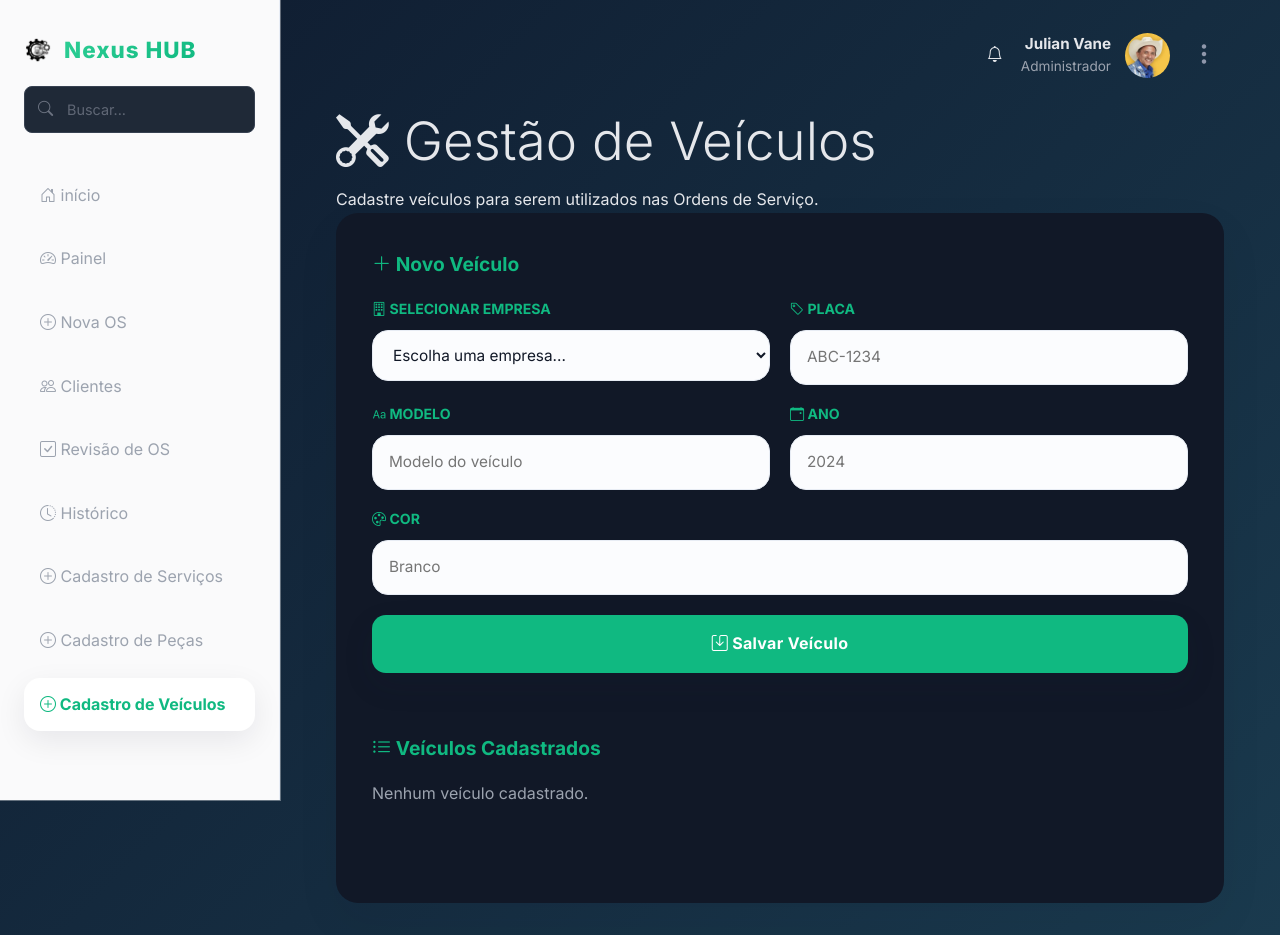
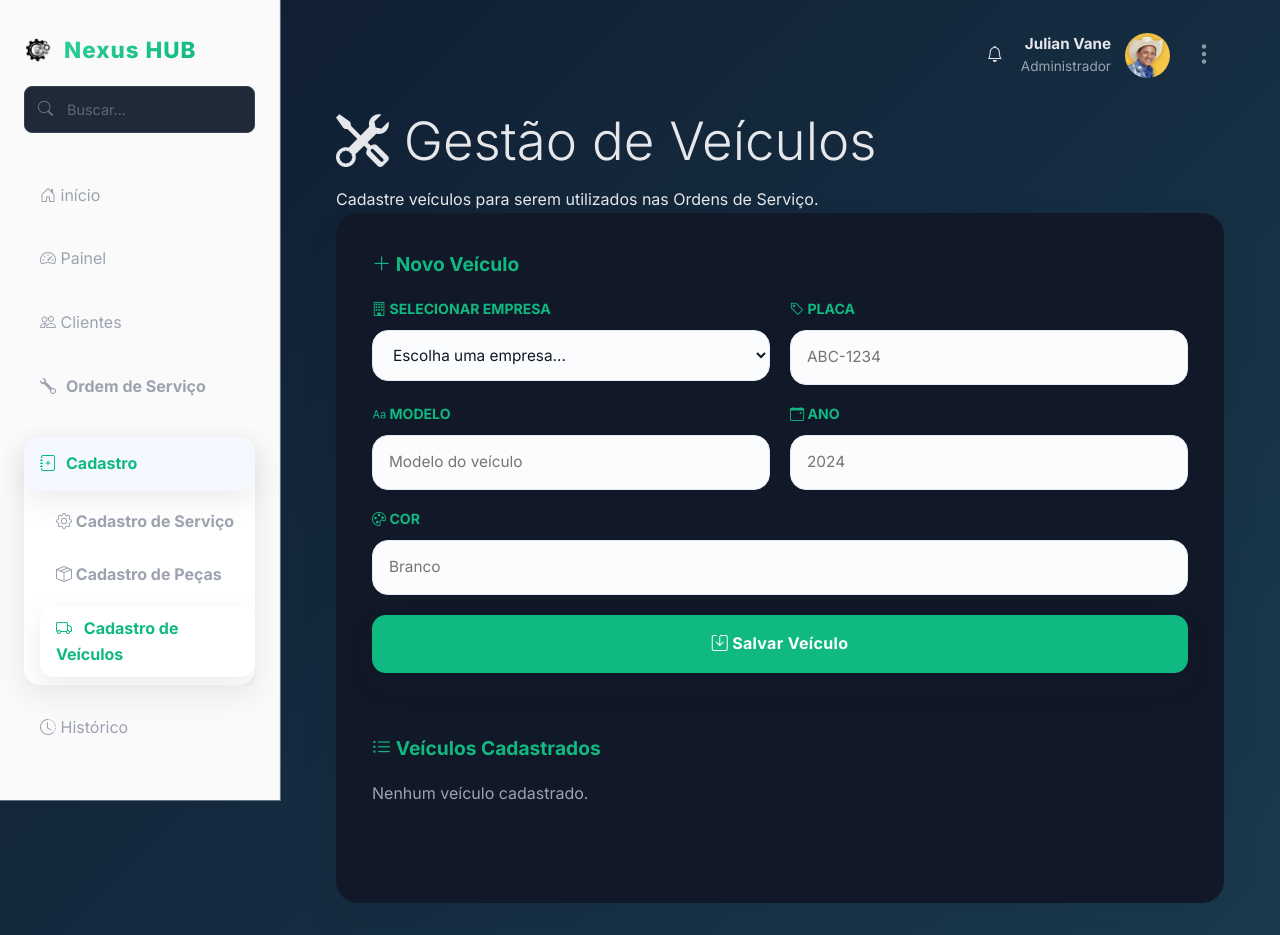
Before and after one commit to GiovanneRocha/Nexus_HUB, a PHP site: page /pages/cadastro_veiculo.html in a window 1280 px wide. Run offline with PHP 8.4, Linux system fonts and the light colour scheme.

Commit message:
Umas mudanças ae

```diff
--- a/assets/css/style.css
+++ b/assets/css/style.css
@@ -416,6 +416,94 @@ textarea {
     background: #f5f8ff;
     color: var(--destaque);
     transform: translateX(1px);
+}
+
+.menu-navegacao .menu-grupo {
+    padding: 0;
+    margin-bottom: 16px;
+}
+
+.menu-navegacao .menu-grupo-titulo {
+    display: flex;
+    align-items: center;
+    gap: 10px;
+    padding: 14px 16px;
+    border-radius: 16px;
+    color: var(--texto-secundario);
+    font-weight: 700;
+}
+
+.menu-navegacao .menu-grupo-titulo i {
+    font-size: 1rem;
+}
+
+.menu-navegacao .submenu {
+    list-style: none;
+    margin-top: 8px;
+    padding-left: 16px;
+    max-height: 0;
+    overflow: hidden;
+    opacity: 0;
+    visibility: hidden;
+    transition: max-height 0.25s ease, opacity 0.25s ease, visibility 0.25s ease;
+}
+
+.menu-navegacao .menu-grupo:hover .submenu,
+.menu-navegacao .menu-grupo.item-ativo .submenu {
+    max-height: 500px;
+    opacity: 1;
+    visibility: visible;
+}
+
+.menu-navegacao .submenu li {
+    padding: 10px 16px;
+    margin-bottom: 8px;
+    border-radius: 14px;
+    color: var(--texto-secundario);
+    transition: background 0.25s ease, color 0.25s ease, transform 0.25s ease;
+}
+
+.menu-navegacao .submenu li:hover {
+    background: #f5f8ff;
+    color: var(--destaque);
+    transform: translateX(1px);
+}
+
+.menu-navegacao .submenu li.item-ativo {
+    background: #ffffff;
+    color: var(--destaque);
+    font-weight: 700;
+    box-shadow: 0 10px 30px rgba(15,18,33,0.08);
+}
+
+.menu-navegacao .menu-grupo:hover > .menu-grupo-titulo,
+.menu-navegacao .menu-grupo.item-ativo > .menu-grupo-titulo {
+    background: #f5f8ff;
+    color: var(--destaque);
+}
+
+.menu-navegacao .menu-grupo-titulo {
+    cursor: pointer;
+}
+
+.menu-navegacao li.item-ativo > .menu-grupo-titulo,
+.menu-navegacao li.item-ativo > .link-menu {
+    color: var(--destaque);
+}
+
+.menu-navegacao li.item-ativo > .menu-grupo-titulo {
+    background: #ffffff;
+    box-shadow: 0 10px 30px rgba(15,18,33,0.08);
+}
+
+.menu-navegacao li.item-ativo > .link-menu {
+    display: inline-block;
+    width: 100%;
+}
+
+.menu-navegacao li.item-ativo > .link-menu i,
+.menu-navegacao .submenu li.item-ativo > .link-menu i {
+    margin-right: 8px;
 }
 
 .menu-navegacao li.item-ativo {
--- a/assets/js/common.js
+++ b/assets/js/common.js
@@ -44,18 +44,50 @@ function getSidebarHTML(activePage = 'home') {
     const menuItems = [
         { href: 'home.html', icon: 'bi-house-door', text: 'início', key: 'home' },
         { href: 'menu.html', icon: 'bi-speedometer2', text: 'Painel', key: 'menu' },
-        { href: 'novo_atendimento.html', icon: 'bi-plus-circle', text: 'Nova OS', key: 'novo_atendimento' },
         { href: 'clientes.html', icon: 'bi-people', text: 'Clientes', key: 'clientes' },
-        { href: 'revisao.html', icon: 'bi-check-square', text: 'Revisão de OS', key: 'revisao' },
-        { href: 'historico.html', icon: 'bi-clock-history', text: 'Histórico', key: 'historico' },
-        { href: 'cadastro_servicos.html', icon: 'bi-plus-circle', text: 'Cadastro de Serviços', key: 'cadastro_servicos' },
-        { href: 'cadastro_pecas.html', icon: 'bi-plus-circle', text: 'Cadastro de Peças', key: 'cadastro_pecas' },
-        { href: 'cadastro_veiculo.html', icon: 'bi-plus-circle', text: 'Cadastro de Veículos', key: 'cadastro_veiculo' }
+        {
+            icon: 'bi-wrench',
+            text: 'Ordem de Serviço',
+            key: 'ordem_servico',
+            children: [
+                { href: 'novo_atendimento.html', icon: 'bi-plus-circle', text: 'Nova OS', key: 'novo_atendimento' },
+                { href: 'revisao.html', icon: 'bi-check-square', text: 'Revisão de OS', key: 'revisao' }
+            ]
+        },
+        {
+            icon: 'bi-journal-plus',
+            text: 'Cadastro',
+            key: 'cadastro',
+            children: [
+                { href: 'cadastro_servicos.html', icon: 'bi-gear', text: 'Cadastro de Serviço', key: 'cadastro_servicos' },
+                { href: 'cadastro_pecas.html', icon: 'bi-box-seam', text: 'Cadastro de Peças', key: 'cadastro_pecas' },
+                { href: 'cadastro_veiculo.html', icon: 'bi-truck', text: 'Cadastro de Veículos', key: 'cadastro_veiculo' }
+            ]
+        },
+        { href: 'historico.html', icon: 'bi-clock-history', text: 'Histórico', key: 'historico' }
     ];
 
     const menuHTML = menuItems.map(item => {
-        const isActive = item.key === activePage ? ' class="item-ativo"' : '';
-        return `<li${isActive}><a href="${item.href}" class="link-menu"><i class="bi ${item.icon}"></i> ${item.text}</a></li>`;
+        const isGroupActive = item.key === activePage || (item.children && item.children.some(child => child.key === activePage));
+        const groupClass = item.children ? ' menu-grupo' : '';
+        const activeClass = isGroupActive ? ' class="item-ativo"' : '';
+
+        if (item.children) {
+            const submenuHTML = item.children.map(child => {
+                const isChildActive = child.key === activePage ? ' class="item-ativo"' : '';
+                return `<li${isChildActive}><a href="${child.href}" class="link-menu"><i class="bi ${child.icon}"></i> ${child.text}</a></li>`;
+            }).join('\n                        ');
+
+            return `
+                <li class="menu-grupo${isGroupActive ? ' item-ativo' : ''}">
+                    <div class="menu-grupo-titulo"><i class="bi ${item.icon}"></i> ${item.text}</div>
+                    <ul class="submenu">
+                        ${submenuHTML}
+                    </ul>
+                </li>`;
+        }
+
+        return `<li${activeClass}><a href="${item.href}" class="link-menu"><i class="bi ${item.icon}"></i> ${item.text}</a></li>`;
     }).join('\n                    ');
 
     return `
@@ -107,5 +139,30 @@ function getHeaderHTML() {
     `;
 }
 
+// ==========================================
+// FUNÇÃO PARA REGISTRAR ATIVIDADES
+// ==========================================
+function registrarAtividade(tipo, descricao, detalhes = '') {
+    /**
+     * Registra uma atividade no localStorage em nexus_atividades
+     * @param {string} tipo - Tipo da atividade (ex: 'empresa_criada', 'os_aprovada', 'veiculo_cadastrado')
+     * @param {string} descricao - Descrição breve da atividade
+     * @param {string} detalhes - Detalhes adicionais (opcional)
+     */
+    const atividades = JSON.parse(localStorage.getItem('nexus_atividades')) || [];
+
+    const novaAtividade = {
+        id: Date.now(),
+        tipo: tipo,
+        descricao: descricao,
+        detalhes: detalhes,
+        usuario: "Julian Vane", // Pode ser obtido de sessão futura
+        data: new Date().toLocaleString('pt-BR')
+    };
+
+    atividades.push(novaAtividade);
+    localStorage.setItem('nexus_atividades', JSON.stringify(atividades));
+}
+
 window.addEventListener('DOMContentLoaded', initTheme);
 window.addEventListener('click', closeSuspensoMenus);
--- a/pages/cadastrar_empresa.html
+++ b/pages/cadastrar_empresa.html
@@ -100,6 +100,7 @@
             empresas.push(novaEmpresa);
             localStorage.setItem('nexus_empresas', JSON.stringify(empresas));
 
+            registrarAtividade('empresa_cadastrada', `Nova empresa cadastrada: ${novaEmpresa.nome}`, `CNPJ: ${novaEmpresa.cnpj}`);
             alert('✅ Empresa salva com sucesso!');
             window.location.href = 'clientes.html';
         });
--- a/pages/cadastro_servicos.html
+++ b/pages/cadastro_servicos.html
@@ -91,6 +91,7 @@
         form.addEventListener('submit', (e) => {
             e.preventDefault();
             const novo = {
+                id: Date.now(),
                 nome: document.getElementById('nome-servico').value,
                 valor: document.getElementById('valor-servico').value,
                 desc: document.getElementById('desc-servico').value
@@ -98,6 +99,7 @@
             const servicos = JSON.parse(localStorage.getItem('nexus_servicos_custom')) || [];
             servicos.push(novo);
             localStorage.setItem('nexus_servicos_custom', JSON.stringify(servicos));
+            registrarAtividade('servico_cadastrado', `Novo serviço cadastrado: ${novo.nome}`, `Valor: R$ ${parseFloat(novo.valor).toFixed(2)}`);
             form.reset();
             renderizarServicos();
         });
--- a/pages/cadastro_veiculo.html
+++ b/pages/cadastro_veiculo.html
@@ -109,6 +109,7 @@
         form.addEventListener('submit', (e) => {
             e.preventDefault();
             const novo = {
+                id: Date.now(),
                 empresa: document.getElementById('selecao-empresa-veiculo').value,
                 placa: document.getElementById('placa-veiculo').value,
                 modelo: document.getElementById('modelo-veiculo').value,
@@ -118,6 +119,7 @@
             const veiculos = JSON.parse(localStorage.getItem('nexus_veiculos')) || [];
             veiculos.push(novo);
             localStorage.setItem('nexus_veiculos', JSON.stringify(veiculos));
+            registrarAtividade('veiculo_cadastrado', `Novo veículo cadastrado: ${novo.placa}`, `${novo.modelo} (${novo.ano}) - ${novo.cor}`);
             form.reset();
             renderizarVeiculos();
         });
--- a/pages/revisao.html
+++ b/pages/revisao.html
@@ -261,6 +261,8 @@
                 localStorage.setItem('nexus_empresas', JSON.stringify(empresas));
             }
 
+            registrarAtividade('os_aprovada', `OS aprovada - Cliente: ${atendimentos[idx].cliente}`, `Total: R$ ${parseFloat(atendimentos[idx].valorTotalOS).toFixed(2)} | ${atendimentos[idx].frota.length} veículo(s)`);
+
             alert("OS Aprovada e enviada para o Histórico!");
             fecharModal();
             renderizarRevisao();
```
Also changed, not shown: pages/historico.html (+121 -48 lines), pages/menu.html (+10 -21 lines).
